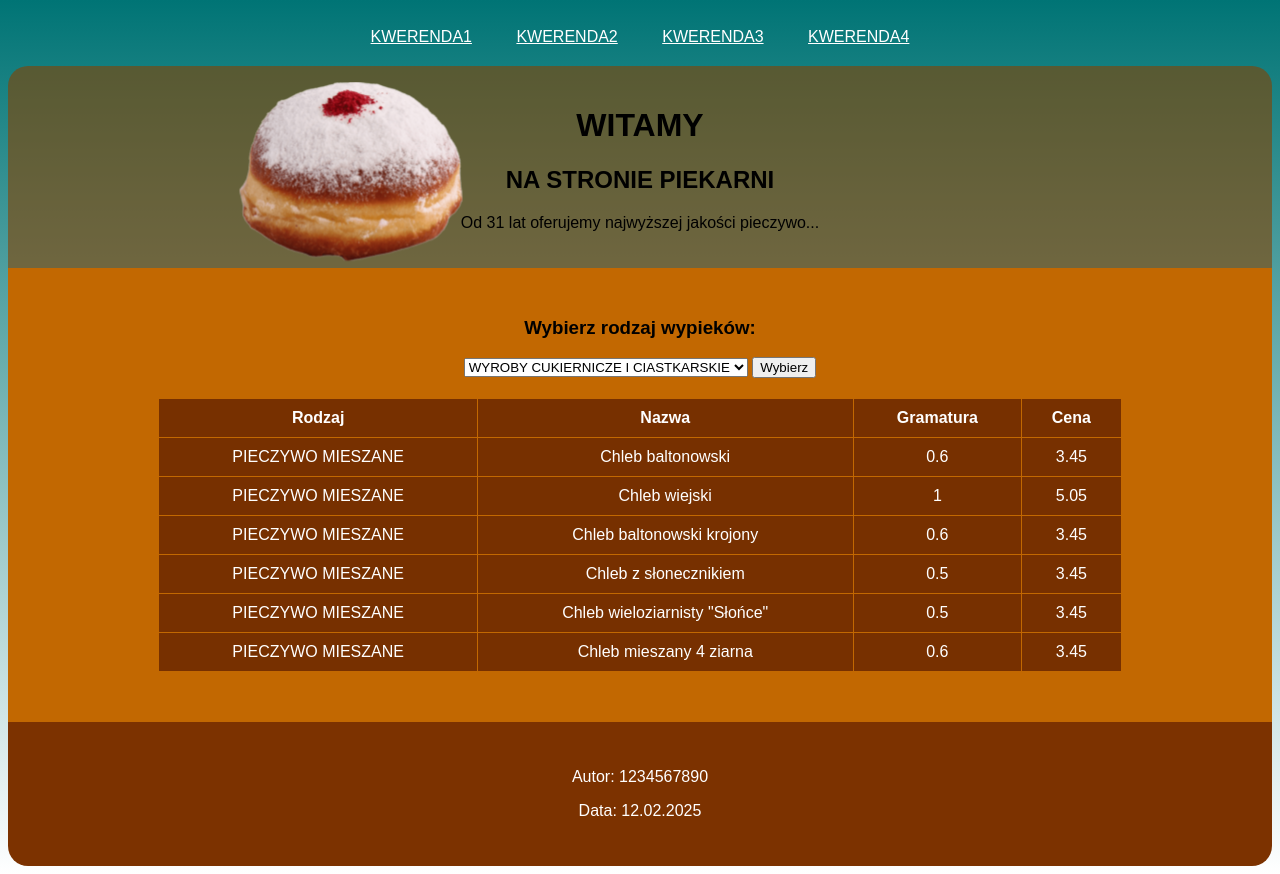
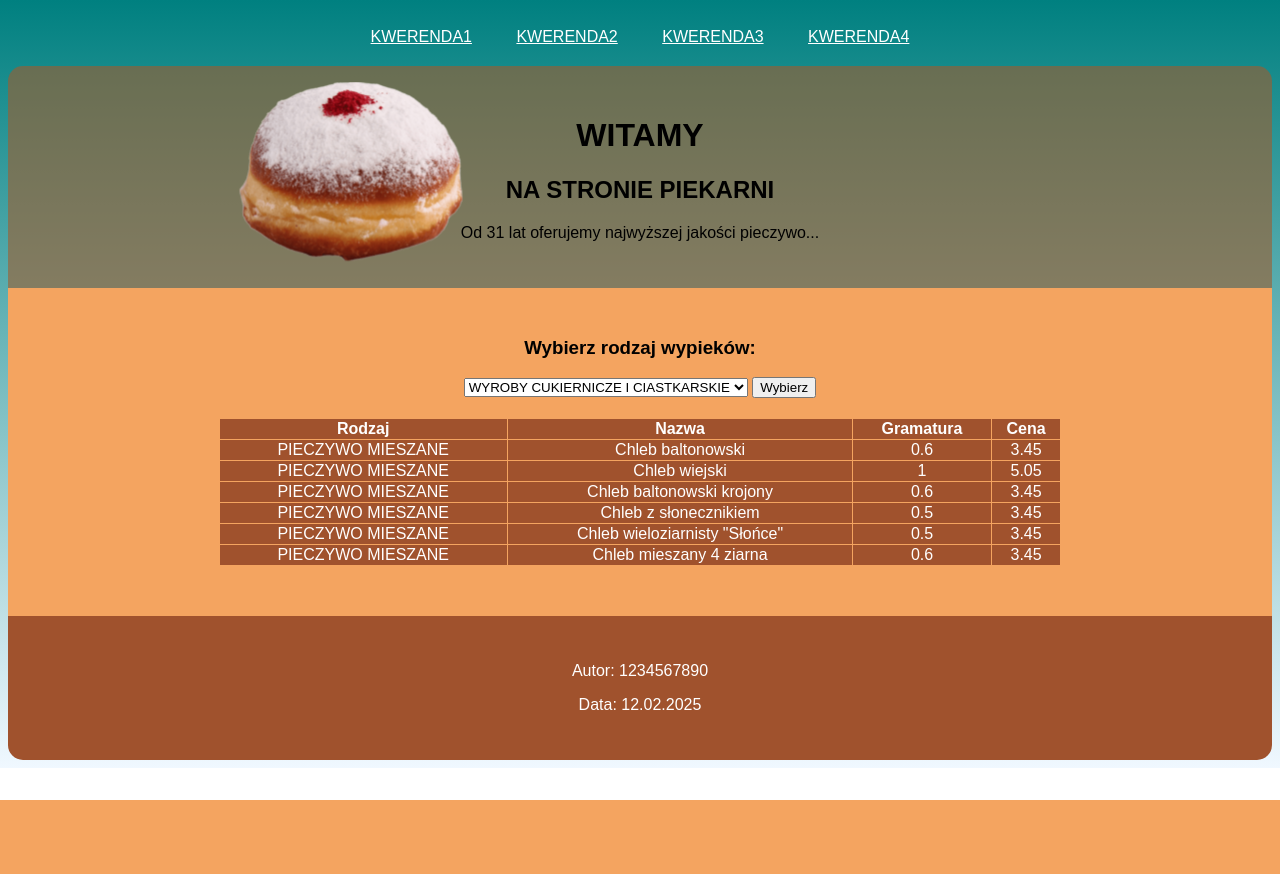
Before and after one commit to Artu5r/3C_Witryny_Internetowe_2025_2026, a PHP site: page / in a window 1280 px wide. After the commit the page ends 800 px from the top, so only its background shows below. Run offline with PHP 8.4, Linux system fonts and the light colour scheme.

Commit message:
Add files via upload

```diff
--- a/11_02_2025 piekarnia/main.css
+++ b/11_02_2025 piekarnia/main.css
@@ -1,6 +1,6 @@
 body{
     background: rgb(255,255,255);
-    background: linear-gradient(0deg, rgba(255,255,255,1) 0%, rgba(0,116,117,1) 100%);
+    background: linear-gradient(0deg, rgb(240, 248, 255), 50%, rgb(0, 128, 128) 100%);
     background-repeat: no-repeat;
     font-family: Arial, Helvetica, sans-serif;
 }
@@ -23,9 +23,9 @@ nav a:visited{
 }
 
 .witamy {
-    background: rgba(134, 65, 0, 0.6);
-    padding: 20px;
-    border-radius: 20px 20px 0px 0px;
+    background: rgba(160, 92, 45, 0.6);
+    padding: 30px;
+    border-radius: 15px 15px 0px 0px;
     text-align: center;
     font-size: 16px;
     cursor: pointer;
@@ -42,36 +42,36 @@ nav a:visited{
 }
 
 main{
-    background: rgb(194, 104, 1);
+    background: sandybrown;
     padding: 30px;
     text-align: center;
     font-size: 16px;
-    cursor: pointer;
 }
 
 table {
-    width: 80%;
+    width: 70%;
     margin: 20px auto;
     border-collapse: collapse;
     color: white;
-    background: rgb(119, 48, 0);
+    background: sienna;
+    margin-left: auto;
+    margin-right: auto;
 }
 
 th, td {
-    border: 1px solid rgb(194, 104, 1);;
-    padding: 10px;
+    border: 1px solid sandybrown;
 }
 
 th {
-    background: rgb(119, 48, 0);
+    background: sienna;
 }
 
 footer{
-    background: rgb(124, 50, 0);
+    background: sienna;
     padding: 30px;
     text-align: center;
     font-size: 16px;
     cursor: pointer;
     color: white;
-    border-radius: 0px 0px 20px 20px;
+    border-radius: 0px 0px 15px 15px;
 }
```
